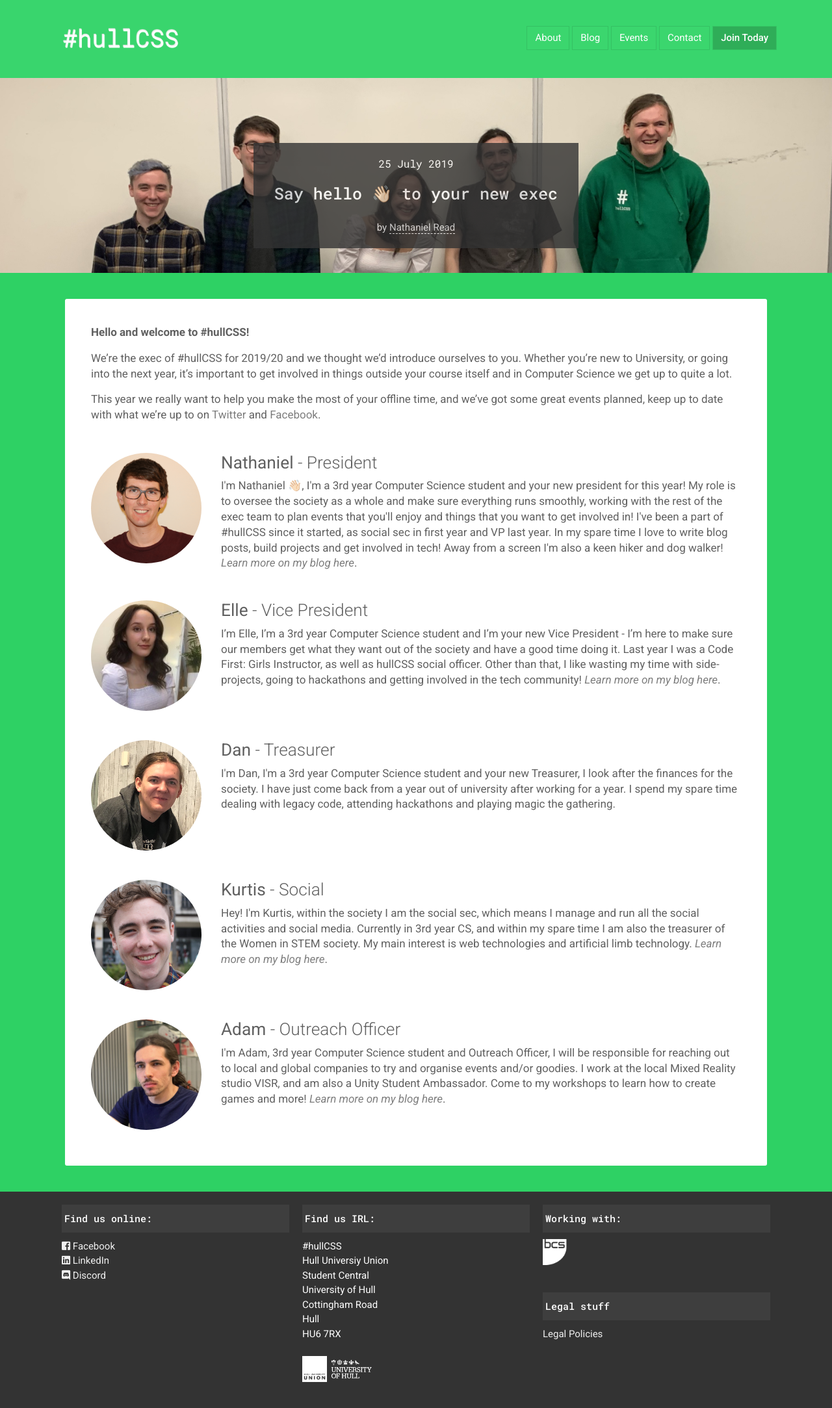
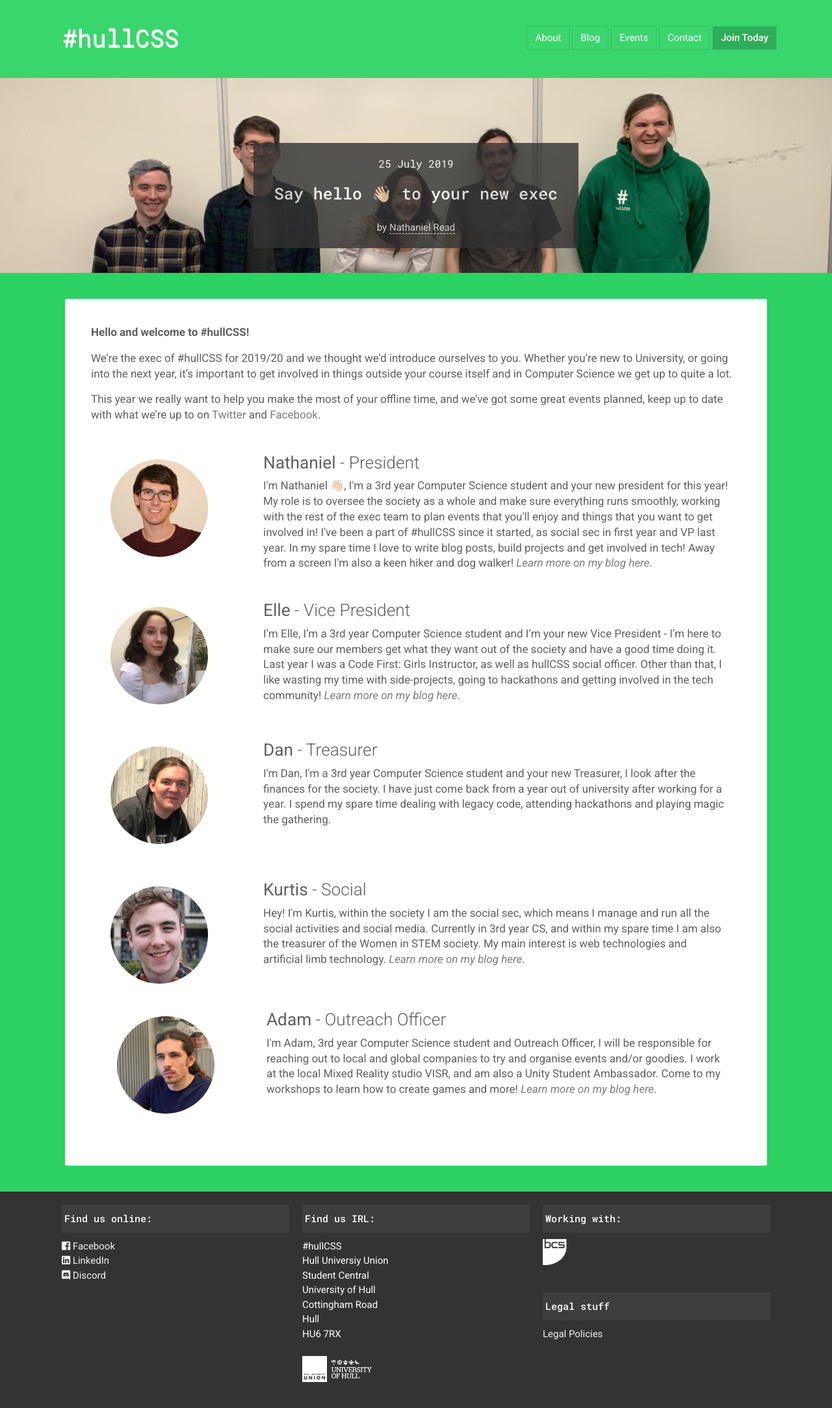
Before and after one commit to hullcss/hullcss-site, a Jekyll site: the page built from _posts/2019-06-02-post.markdown, in a window 1280 px wide. Shown: the whole page at 65% size. Built offline with Jekyll 4.4.1, drawn with Linux system fonts in a browser that asks for light colours; nearby versions of some CDN libraries.

Commit message:
Fix images

```diff
--- a/_posts/2019-06-02-post.markdown
+++ b/_posts/2019-06-02-post.markdown
@@ -17,47 +17,65 @@ We're the exec of #hullCSS for 2019/20 and we thought we'd introduce ourselves t
 This year we really want to help you make the most of your offline time, and we've got some great events planned, keep up to date with what we're up to on <a href="https://twitter.com/css_hull">Twitter</a> and <a href="//fb.me/hullcss">Facebook</a>.
 
 
-<div class="bio-block">
+<div class="bio-block grid-container">
+<div class="grid-25 mobile-grid-100">
 <img src="{{site.baseurl}}/images/exec/nathaniel.png" class="post-heads">
+</div>
+<div class="grid-75 mobile-grid-100">
 <h3><b>Nathaniel</b> - President</h3>
 
 I'm Nathaniel 👋🏻, I'm a 3rd year Computer Science student and your new president for this year! My role is to oversee the society as a whole and make sure everything runs smoothly, working with the rest of the exec team to plan events that you'll enjoy and things that you want to get involved in! I've been a part of #hullCSS since it started, as social sec in first year and VP last year.
 In my spare time I love to write blog posts, build projects and get involved in tech! Away from a screen I'm also a keen hiker and dog walker! <i><a href="//nathaniel.work">Learn more on my blog here</a></i>.
-
+</div>
 </div>
 
-<div class="bio-block">
+
+
+<div class="bio-block grid-container">
+<div class="grid-25 mobile-grid-100">
 <img src="{{site.baseurl}}/images/exec/elle.jpg" class="post-heads">
+</div>
+<div class="grid-75 mobile-grid-100">
 <h3> <b>Elle</b> - Vice President </h3>
 
 I’m Elle, I’m a 3rd year Computer Science student and I’m your new Vice President - I’m here to make sure our members get what they want out of the society and have a good time doing it. Last year I was a Code First: Girls Instructor, as well as hullCSS social officer. Other than that, I like wasting my time with side-projects, going to hackathons and getting involved in the tech community!  <i><a href="//elletownsend.co.uk">Learn more on my blog here</a></i>.
 </div>
+</div>
 
-<div class="bio-block">
+<div class="bio-block grid-container">
+<div class="grid-25 mobile-grid-100">
 <img src="{{site.baseurl}}/images/exec/dan.png" class="post-heads">
+</div>
+<div class="grid-75 mobile-grid-100">
 <h3> <b>Dan</b> - Treasurer </h3>
 
 I'm Dan, I'm a 3rd year Computer Science student and your new Treasurer, I look after the finances for the society. I have just come back from a year out of university after working for a year. I spend my spare time dealing with legacy code, attending hackathons and playing magic the gathering.
-
+</div>
 </div>
 
-<div class="bio-block">
+<div class="bio-block grid-container">
+<div class="grid-25 mobile-grid-100">
 <img src="{{site.baseurl}}/images/exec/kurtis.jpg" class="post-heads">
+</div>
+<div class="grid-75 mobile-grid-100">
 <h3> <b>Kurtis</b> - Social </h3>
 
 Hey! I'm Kurtis, within the society I am the social sec, which means I manage and run all the social activities and social media. Currently in 3rd year CS, and within my spare time I am also the treasurer of the Women in STEM society. My main interest is web technologies and artificial limb technology. <i><a href="//kurtisthrasher.co.uk">Learn more on my blog here</a></i>.
 </div>
 
-<div class="bio-block">
+<div class="bio-block grid-container">
+<div class="grid-25 mobile-grid-100">
 <img src="{{site.baseurl}}/images/exec/adam.jpg" class="post-heads">
+</div>
+<div class="grid-75 mobile-grid-100">
 <h3> <b>Adam</b> - Outreach Officer </h3>
 
 I'm Adam, 3rd year Computer Science student and Outreach Officer, I will be responsible for reaching out to local and global companies to try and organise events and/or goodies. I work at the local Mixed Reality studio VISR, and am also a Unity Student Ambassador. Come to my workshops to learn how to create games and more!   <i><a href="//adamt3d.com">Learn more on my blog here</a></i>.
 </div>
+</div>
 
 <style>
 .post-heads {
-    float: left;
     height: 170px;
     border-radius: 360px;
     margin-right: 30px;
@@ -66,6 +84,7 @@ I'm Adam, 3rd year Computer Science student and Outreach Officer, I will be resp
     -moz-user-select: none;
     -o-user-select: none;
     user-select: none;
+    padding: 10px;
 }
 .bio-block {
     display: inline-block;
```
